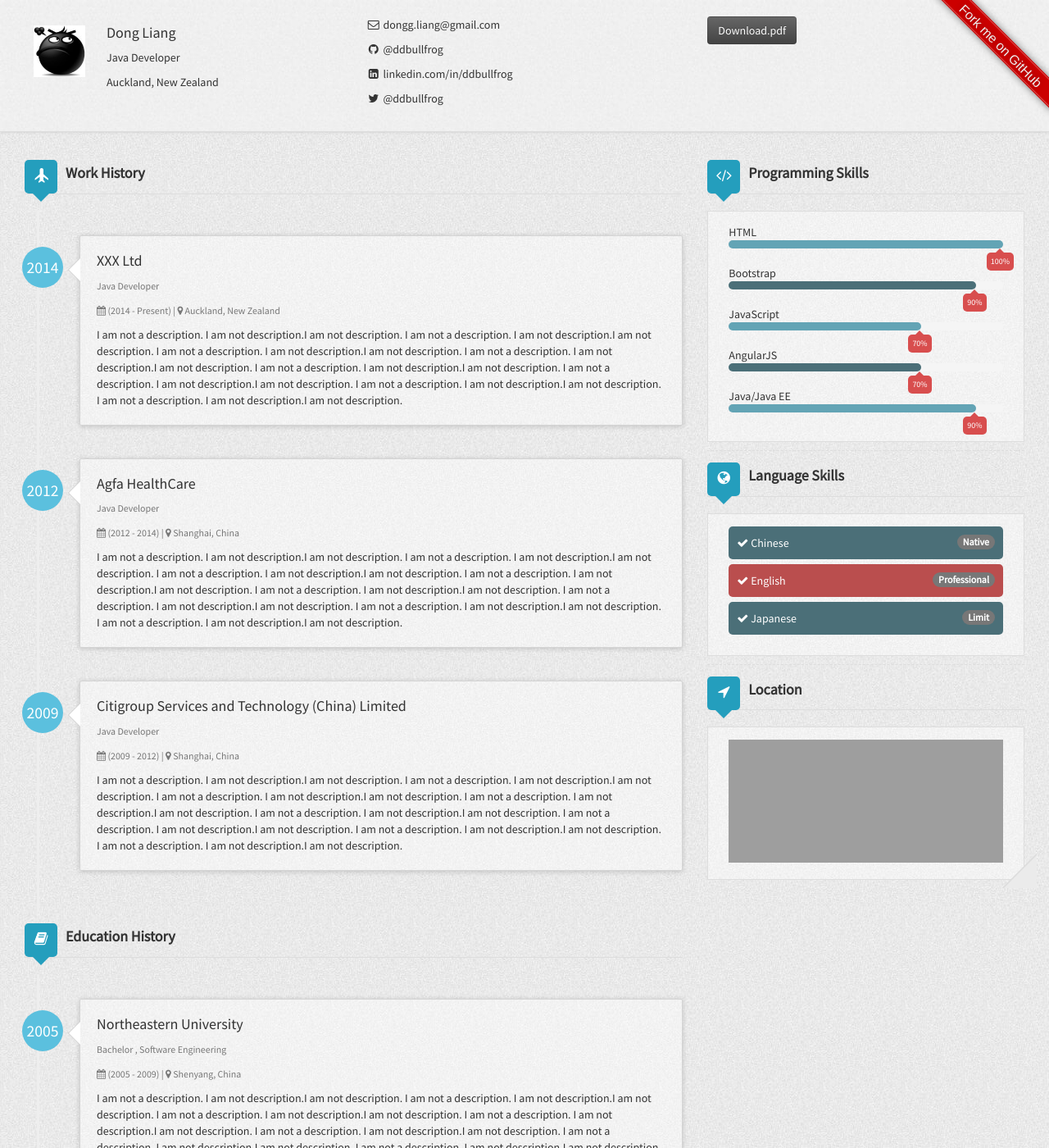
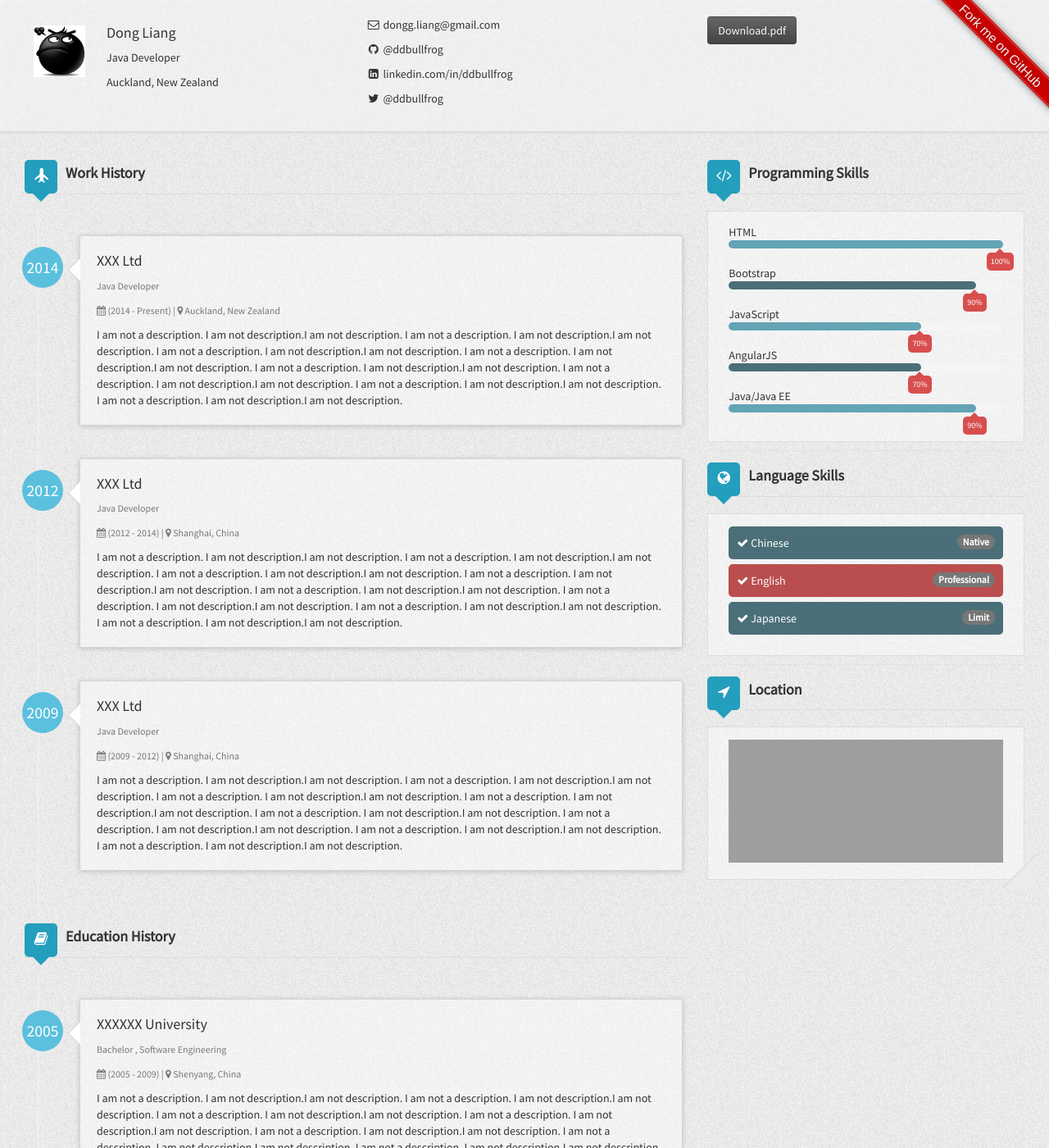
Before and after one commit to ddbullfrog/resumecard, a Jekyll site: the page built from index.html, in a window 1280 px wide and 1400 px high. Shown: the whole window at 82% size. Built offline with Jekyll 4.4.1, drawn with Linux system fonts in a browser that asks for light colours; nearby versions of some CDN libraries; grey boxes are pictures that could not be loaded.

Commit message:
Update _config.yml

```diff
--- a/_config.yml
+++ b/_config.yml
@@ -35,14 +35,14 @@ author:
       duration: (2014 - Present)
       description: I am not a description. I am not description.I am not description. I am not a description. I am not description.I am not description. I am not a description. I am not description.I am not description. I am not a description. I am not description.I am not description. I am not a description. I am not description.I am not description. I am not a description. I am not description.I am not description. I am not a description. I am not description.I am not description. I am not a description. I am not description.I am not description.
     - work2:
-      company: Agfa HealthCare
+      company: XXX Ltd
       location: Shanghai, China
       title: Java Developer
       started: 2012
       duration: (2012 - 2014)
       description: I am not a description. I am not description.I am not description. I am not a description. I am not description.I am not description. I am not a description. I am not description.I am not description. I am not a description. I am not description.I am not description. I am not a description. I am not description.I am not description. I am not a description. I am not description.I am not description. I am not a description. I am not description.I am not description. I am not a description. I am not description.I am not description.
     - work3:
-      company: Citigroup Services and Technology (China) Limited
+      company: XXX Ltd
       location: Shanghai, China
       title: Java Developer
       started: 2009
@@ -50,7 +50,7 @@ author:
       description: I am not a description. I am not description.I am not description. I am not a description. I am not description.I am not description. I am not a description. I am not description.I am not description. I am not a description. I am not description.I am not description. I am not a description. I am not description.I am not description. I am not a description. I am not description.I am not description. I am not a description. I am not description.I am not description. I am not a description. I am not description.I am not description.
   educationHistory:
     - education1:
-      organization: Northeastern University
+      organization: XXXXXX University
       location: Shenyang, China
       degree: Bachelor
       major: Software Engineering
```
